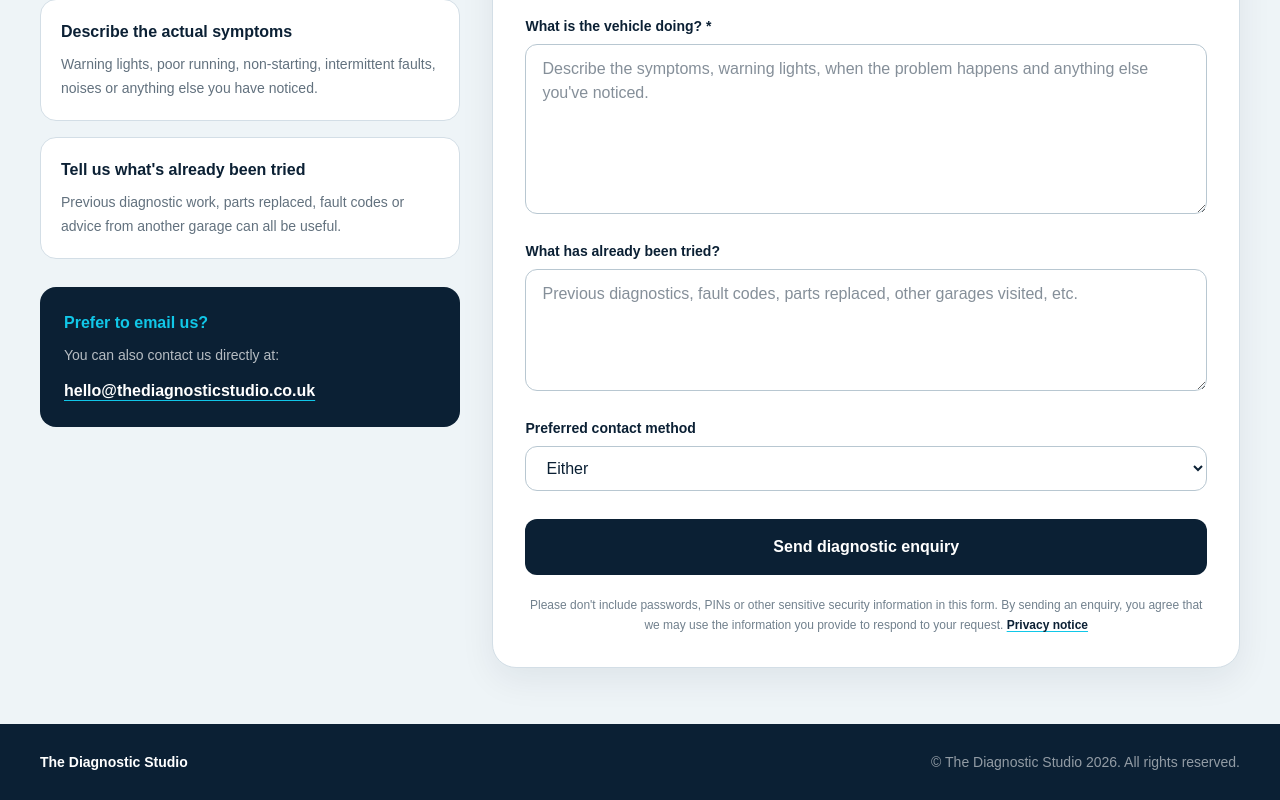
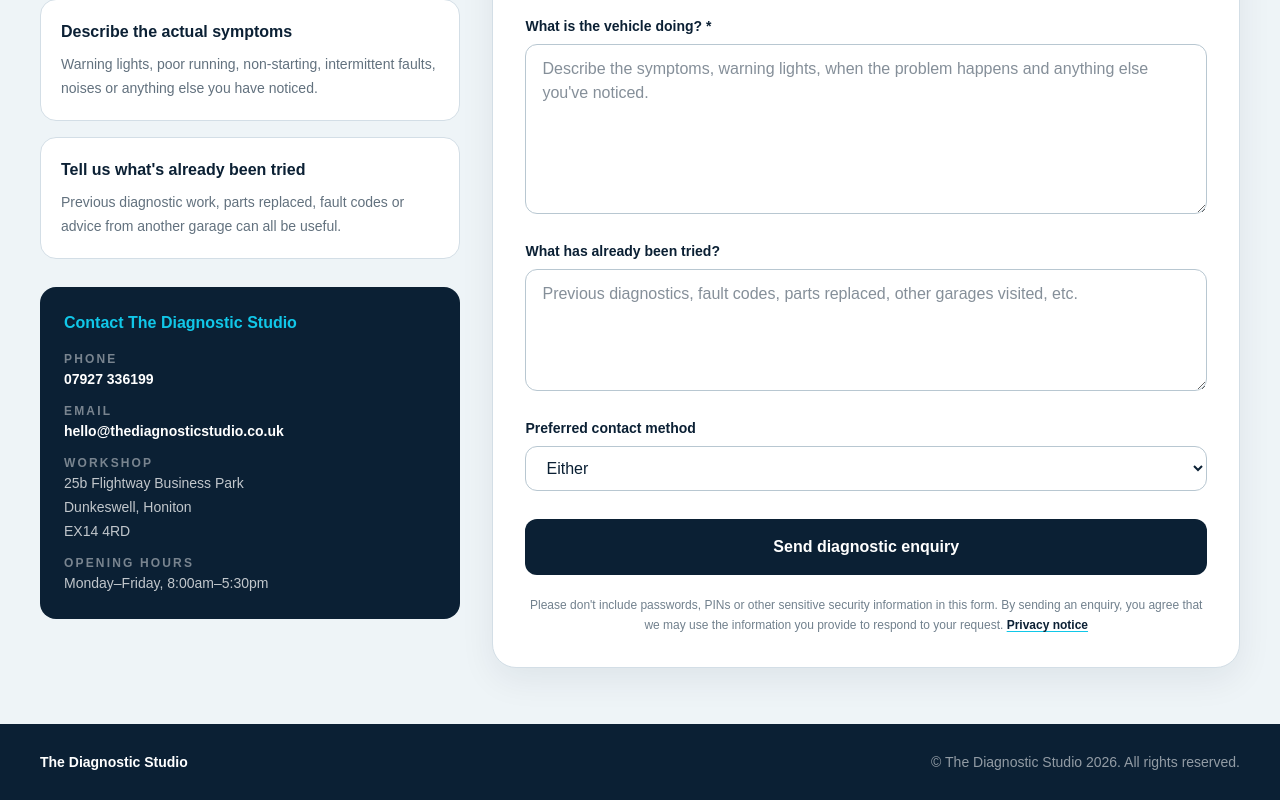
Before and after one commit to Speed-Tweaks/diagnostic-studio, a Next.js app: page /contact in a window 1280 px wide. Shown: the part 756-1556 px from the top of the page. Built offline with nearby package versions, Linux system fonts and the light colour scheme.

Commit message:
Add business contact details

```diff
--- a/app/contact/page.tsx
+++ b/app/contact/page.tsx
@@ -136,16 +136,53 @@
           </div>
 
           <div className="mt-7 rounded-2xl bg-[#0b2034] p-6 text-white">
-            <p className="font-bold text-[#11c7e8]">Prefer to email us?</p>
-            <p className="mt-2 text-sm leading-6 text-white/70">
-              You can also contact us directly at:
+            <p className="font-bold text-[#11c7e8]">
+              Contact The Diagnostic Studio
             </p>
-            <a
-              href="mailto:hello@thediagnosticstudio.co.uk"
-              className="mt-3 inline-block font-semibold text-white underline decoration-[#11c7e8] underline-offset-4"
-            >
-              hello@thediagnosticstudio.co.uk
-            </a>
+
+            <div className="mt-4 space-y-3 text-sm leading-6 text-white/75">
+              <p>
+                <span className="block text-xs font-bold uppercase tracking-[0.18em] text-white/45">
+                  Phone
+                </span>
+                <a
+                  href="tel:07927336199"
+                  className="font-semibold text-white transition hover:text-[#11c7e8]"
+                >
+                  07927 336199
+                </a>
+              </p>
+
+              <p>
+                <span className="block text-xs font-bold uppercase tracking-[0.18em] text-white/45">
+                  Email
+                </span>
+                <a
+                  href="mailto:hello@thediagnosticstudio.co.uk"
+                  className="font-semibold text-white transition hover:text-[#11c7e8]"
+                >
+                  hello@thediagnosticstudio.co.uk
+                </a>
+              </p>
+
+              <p>
+                <span className="block text-xs font-bold uppercase tracking-[0.18em] text-white/45">
+                  Workshop
+                </span>
+                25b Flightway Business Park
+                <br />
+                Dunkeswell, Honiton
+                <br />
+                EX14 4RD
+              </p>
+
+              <p>
+                <span className="block text-xs font-bold uppercase tracking-[0.18em] text-white/45">
+                  Opening hours
+                </span>
+                Monday–Friday, 8:00am–5:30pm
+              </p>
+            </div>
           </div>
         </div>
 
--- a/app/page.tsx
+++ b/app/page.tsx
@@ -577,12 +577,12 @@
 
             <div className="flex flex-col gap-3">
               <a
-                href="tel:"
+                href="tel:07927336199"
                 className="flex items-center justify-between rounded-xl bg-[#0b2034] px-5 py-3 text-sm font-semibold text-white transition hover:bg-[#15344f]"
               >
                 <span className="flex items-center gap-3">
                   <PhoneIcon />
-                  Call The Diagnostic Studio
+                  07927 336199
                 </span>
                 <span className="text-xl">→</span>
               </a>
@@ -603,7 +603,7 @@
       </section>
 
       <footer className="bg-[#0b2034] text-white">
-        <div className="mx-auto grid max-w-7xl gap-7 px-6 py-7 md:grid-cols-[1.1fr_1.1fr_0.9fr_auto] md:items-center lg:px-10">
+        <div className="mx-auto grid max-w-7xl gap-7 px-6 py-7 md:grid-cols-[0.9fr_1.35fr_0.85fr_auto] md:items-center lg:px-10">
           <div className="flex items-center gap-4">
             <div className="flex h-11 w-14 items-center justify-center rounded-lg bg-white/10 font-black">
               TD<span className="text-[#11c7e8]">S</span>
@@ -615,16 +615,31 @@
             </div>
           </div>
 
-          <p className="text-sm leading-6 text-white/65">
-            Advanced vehicle diagnostics,
-            <br />
-            programming & fault finding.
-          </p>
+          <div className="text-xs leading-5 text-white/65">
+            <p>25b Flightway Business Park, Dunkeswell, Honiton EX14 4RD</p>
+            <p className="mt-1">
+              <a href="tel:07927336199" className="transition hover:text-[#11c7e8]">
+                07927 336199
+              </a>
+              <span className="px-2 text-white/30">•</span>
+              <a
+                href="mailto:hello@thediagnosticstudio.co.uk"
+                className="transition hover:text-[#11c7e8]"
+              >
+                hello@thediagnosticstudio.co.uk
+              </a>
+            </p>
+            <p className="mt-1">Monday–Friday, 8:00am–5:30pm</p>
+          </div>
 
           <p className="text-xs leading-5 text-white/55">
             © The Diagnostic Studio 2026
             <br />
             All rights reserved.
+            <br />
+            <a href="/privacy" className="transition hover:text-[#11c7e8]">
+              Privacy notice
+            </a>
           </p>
 
           <div className="flex items-center gap-5 text-white">
```
